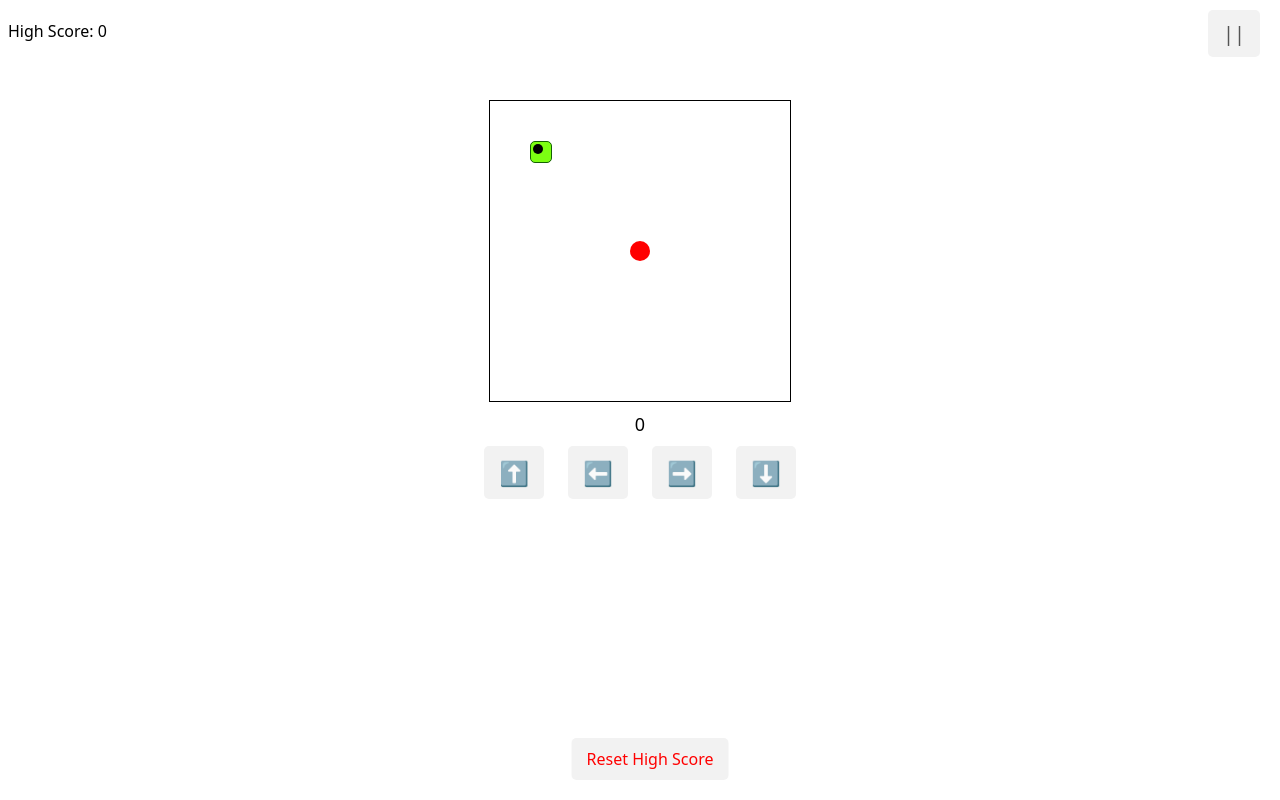
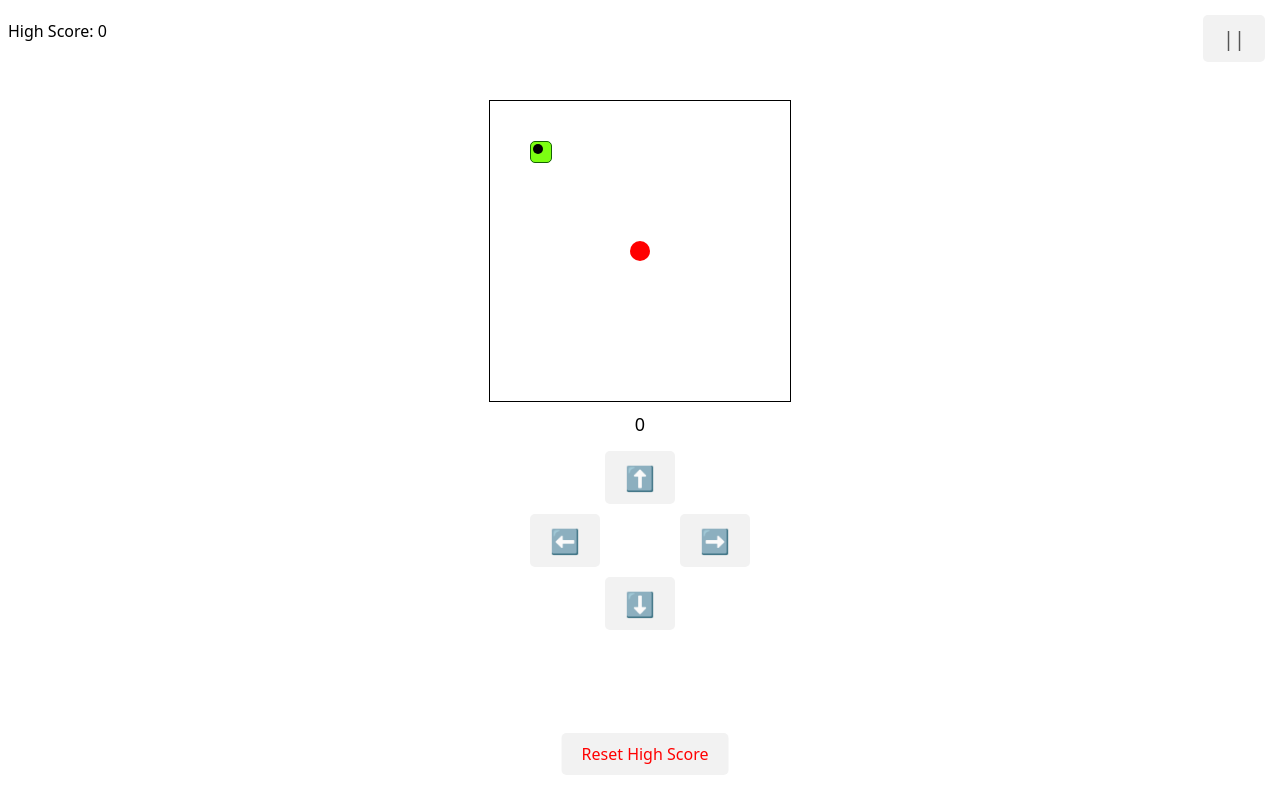
Before and after one commit to guuskaashoek/snake.guuslab.com, a plain HTML site: page index.html in a window 1280 px wide. Drawn offline with Linux system fonts and the light colour scheme.

Commit message:
button update

```diff
--- a/index.html
+++ b/index.html
@@ -19,10 +19,14 @@
 
   <div class="buttons">
 
-    <button id="button-up">⬆️</button>
-    <button id="button-left">⬅️</button>
-    <button id="button-right">➡️</button>
-    <button id="button-down">⬇️</button>
+    <div id="button-container">
+      <button id="button-up">⬆️</button>
+      <div id="horizontal-buttons">
+        <button id="button-left">⬅️</button>
+        <button id="button-right">➡️</button>
+      </div>
+      <button id="button-down">⬇️</button>
+    </div>
     <button id="button-pause" class="pause-button">||</button>
 
     <button id="button-reset-high-score">Reset High Score</button>
--- a/styles.css
+++ b/styles.css
@@ -154,3 +154,29 @@ button {
   border-radius: 5px;
   cursor: pointer;
 }
+
+#button-container {
+  display: flex;
+  flex-direction: column;
+  align-items: center;
+  top: 10px;
+  left: 10px;
+}
+
+#horizontal-buttons {
+  display: flex;
+}
+
+#button-left {
+  margin-right: 40px;
+}
+
+#button-right {
+  margin-left: 40px;
+}
+
+button {
+  font-size: 24px;
+  padding: 10px 20px;
+  margin: 5px;
+}
```
